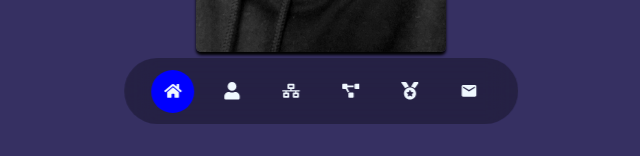
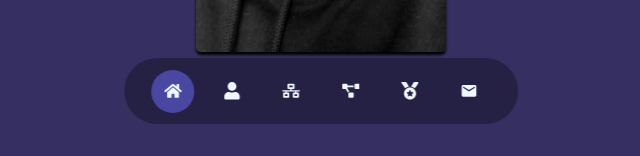
Before and after one commit to jonathanedd/Portafolio, a React (Create React App) app: page / in a window 1280 px wide. Shown: the part 644-800 px from the top of the page, without its empty margins (319-959 px from the left). Built offline with nearby package versions, Linux system fonts and the light colour scheme.

Commit message:
Added conditional rendering to nav

```diff
--- a/src/components/navbar/Nav.js
+++ b/src/components/navbar/Nav.js
@@ -17,11 +17,19 @@ const Nav = () => {
 
   return (
     <nav>
-      <a className={activeNav === "#" ? "active" : ""} href="#home">
+      <a
+        onClick={() => setActiveNav("#")}
+        className={activeNav === "#" ? "active" : ""}
+        href="#home"
+      >
         <FaHome />
       </a>
 
-      <a href="#about">
+      <a
+        onClick={() => setActiveNav("#about")}
+        className={activeNav === "#about" ? "active" : ""}
+        href="#about"
+      >
         <FaUser />
       </a>
 
--- a/src/components/navbar/nav.css
+++ b/src/components/navbar/nav.css
@@ -29,6 +29,6 @@ nav a:hover{
 }
 
 nav a.active{
-    background: blue;
+    background: #4A47A3;
     color: aliceblue;
 }
```
